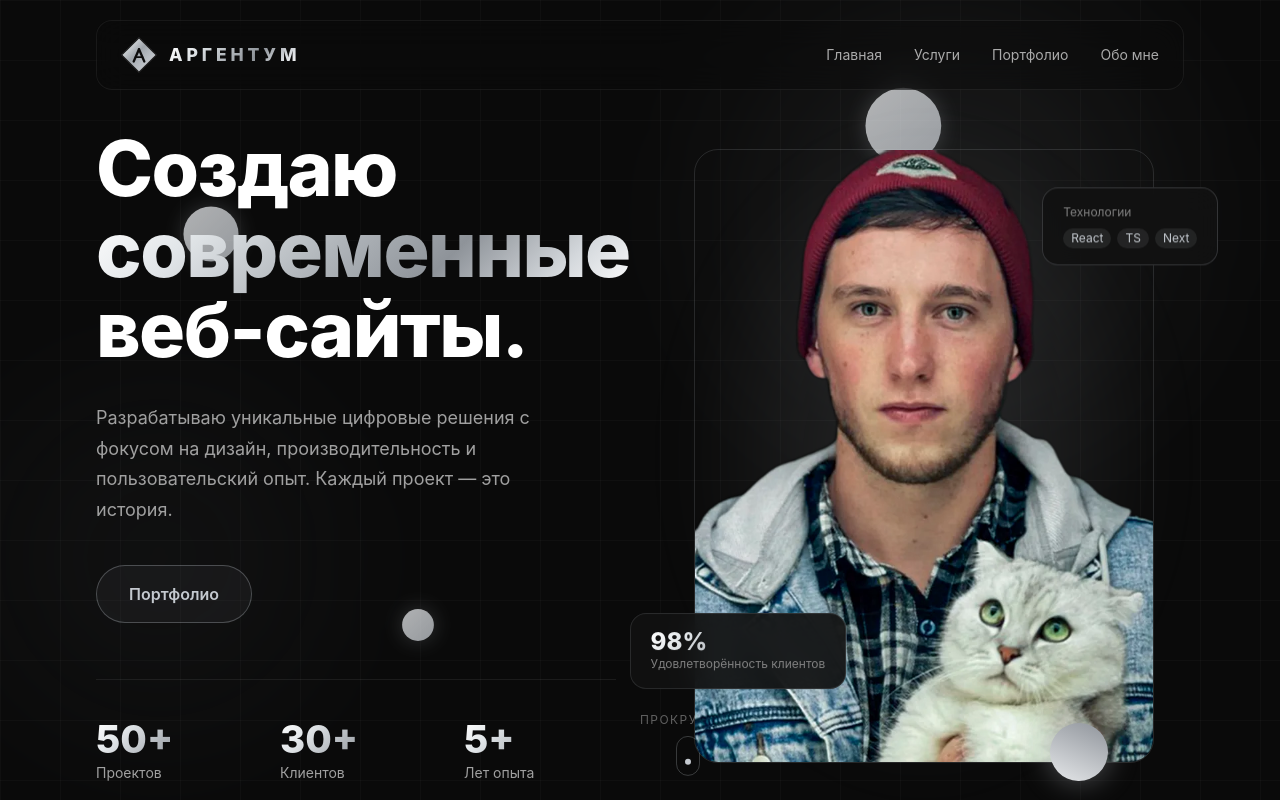
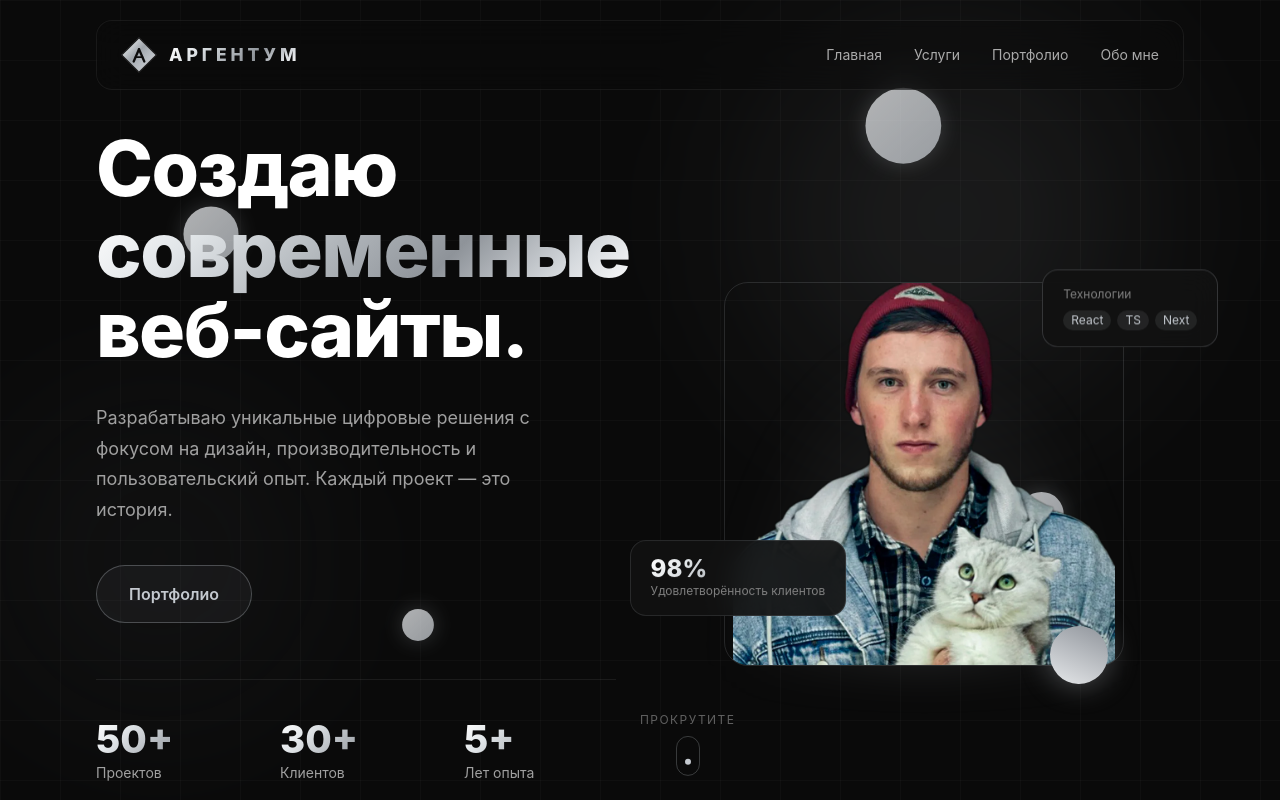
Before and after one commit to ArgentBen/portfolio, a React (Vite) app: page / in a window 1280 px wide. Shown: the top 800 px of the page. Built offline with nearby package versions, Linux system fonts and the light colour scheme.

Commit message:
Fix hero avatar sizing: smaller, bottom-aligned, no head crop.

```diff
--- a/src/app/components/Hero.tsx
+++ b/src/app/components/Hero.tsx
@@ -194,31 +194,40 @@ export function Hero() {
             animate={{ opacity: 1, scale: 1 }}
             transition={{ delay: 0.4, duration: 1, ease: 'easeOut' }}
           >
-            <div className="relative" style={{ width: '100%', maxWidth: 460 }}>
+            <div
+              className="relative flex items-end justify-center mx-auto"
+              style={{ width: '100%', maxWidth: 460, minHeight: 'clamp(420px, 52vh, 560px)' }}
+            >
               {/* Silver glow behind portrait */}
               <div
-                className="absolute inset-0 rounded-3xl"
+                className="absolute rounded-3xl"
                 style={{
-                  background: `radial-gradient(ellipse at center, ${S.glow} 0%, transparent 70%)`,
+                  width: '88%',
+                  height: '82%',
+                  bottom: 0,
+                  left: '50%',
+                  transform: 'translateX(-50%)',
+                  background: `radial-gradient(ellipse at center bottom, ${S.glow} 0%, transparent 70%)`,
                   filter: 'blur(24px)',
-                  transform: 'scale(1.1)',
                 }}
               />
-              <picture>
+              <picture className="relative block" style={{ width: '88%', maxWidth: 400 }}>
                 <source srcSet={HERO_AVATAR_WEBP} type="image/webp" />
                 <img
                   src={HERO_AVATAR}
                   alt="Веб-разработчик АРГЕНТУМ"
-                  className="relative w-full object-cover rounded-3xl"
+                  className="w-full h-auto rounded-3xl"
                   width={460}
                   height={613}
                   fetchPriority="high"
                   loading="eager"
                   decoding="async"
                   style={{
-                    aspectRatio: '3/4',
-                    objectPosition: 'top center',
+                    maxHeight: 'clamp(380px, 48vh, 500px)',
+                    objectFit: 'contain',
+                    objectPosition: 'bottom center',
                     border: `1px solid rgba(196,201,207,0.15)`,
+                    display: 'block',
                   }}
                   onError={(e) => {
                     const img = e.currentTarget;
```
